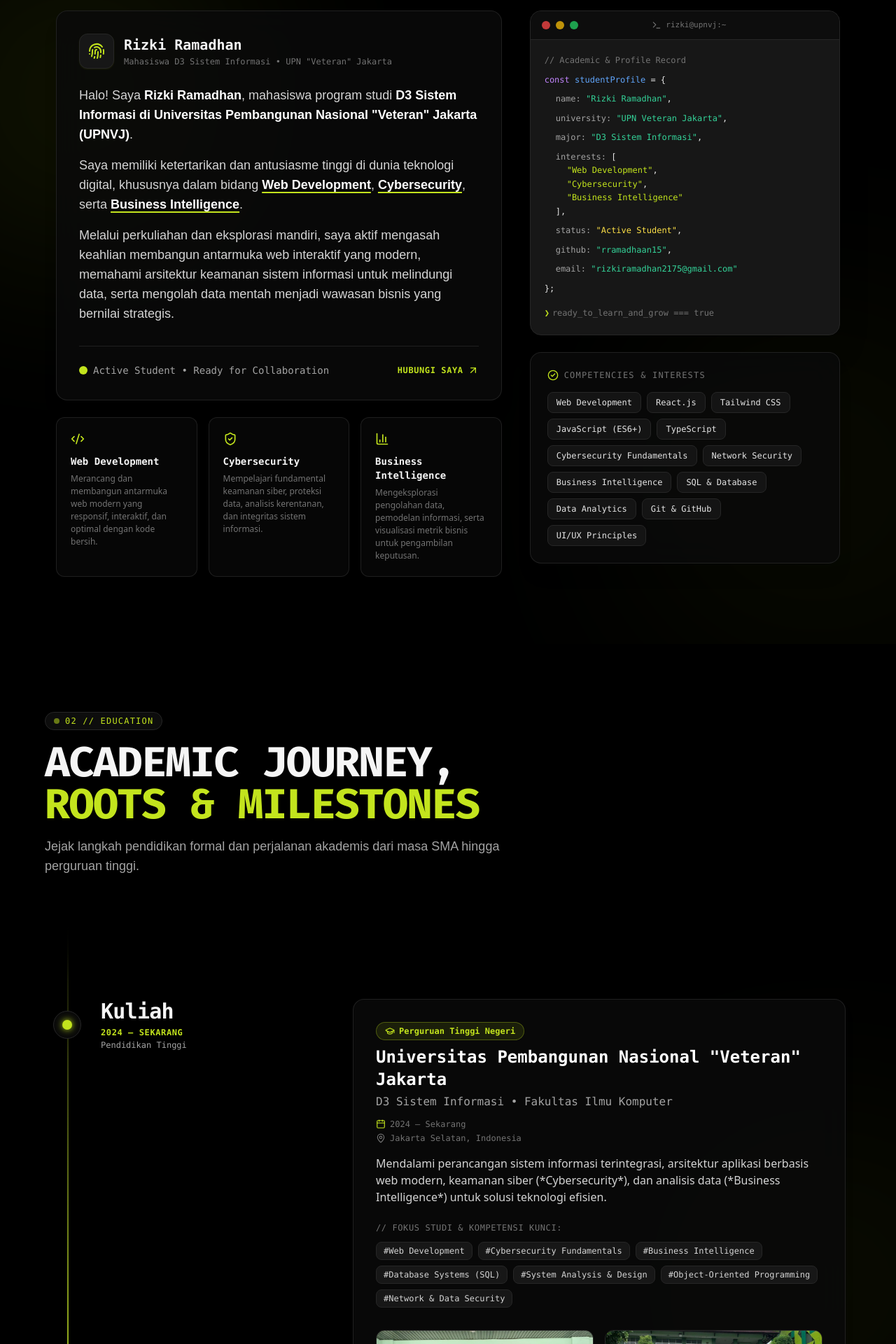
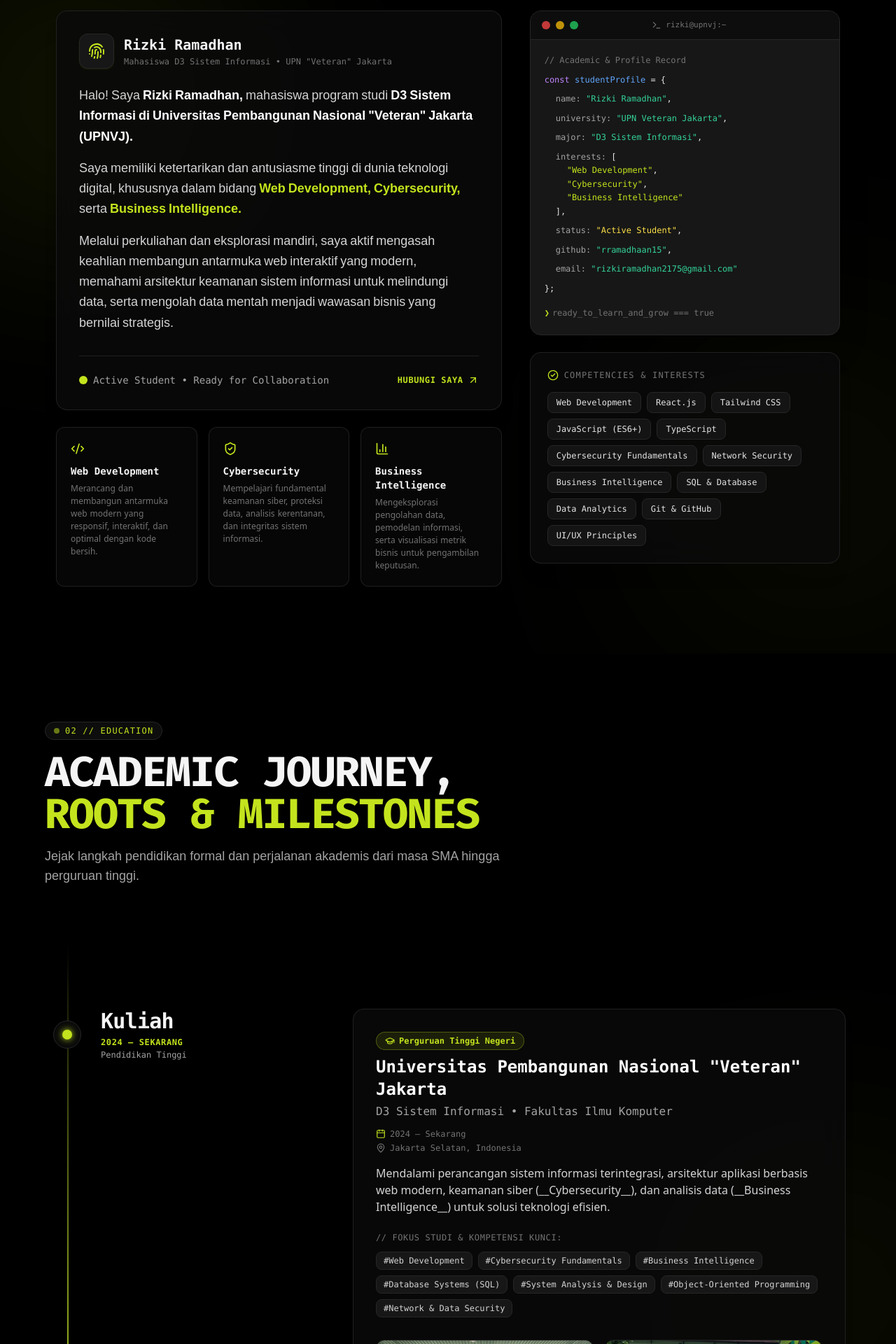
Before and after one commit to rramadhaan15/portofolio, a React (Vite) app: page / in a window 1280 px wide. Shown: the part 1180-3100 px from the top of the page at 70% size. Built offline with nearby package versions, Linux system fonts and the light colour scheme; a web font is replaced by a local one.

Commit message:
Final Experience

```diff
--- a/components/ui/about-section.tsx
+++ b/components/ui/about-section.tsx
@@ -9,6 +9,7 @@ import {
   BarChart3,
   Globe,
 } from "lucide-react";
+import { TextGenerateEffect } from "@/components/ui/text-generate-effect";
 
 export default function AboutSection() {
   const skills = [
@@ -103,27 +104,32 @@ export default function AboutSection() {
                 className="space-y-4 text-neutral-700 dark:text-neutral-300 leading-relaxed text-base md:text-lg"
                 style={{ fontFamily: "'Antic', sans-serif" }}
               >
-                <p>
-                  Halo! Saya <span className="font-semibold text-neutral-950 dark:text-white">Rizki Ramadhan</span>, mahasiswa program studi <span className="font-semibold text-neutral-950 dark:text-white">D3 Sistem Informasi di Universitas Pembangunan Nasional "Veteran" Jakarta (UPNVJ)</span>.
-                </p>
-                <p>
-                  Saya memiliki ketertarikan dan antusiasme tinggi di dunia teknologi digital, khususnya dalam bidang{" "}
-                  <span className="font-semibold text-neutral-950 dark:text-white underline decoration-2 underline-offset-4" style={{ textDecorationColor: "#C3E41D" }}>
-                    Web Development
-                  </span>
-                  ,{" "}
-                  <span className="font-semibold text-neutral-950 dark:text-white underline decoration-2 underline-offset-4" style={{ textDecorationColor: "#C3E41D" }}>
-                    Cybersecurity
-                  </span>
-                  , serta{" "}
-                  <span className="font-semibold text-neutral-950 dark:text-white underline decoration-2 underline-offset-4" style={{ textDecorationColor: "#C3E41D" }}>
-                    Business Intelligence
-                  </span>
-                  .
-                </p>
-                <p>
-                  Melalui perkuliahan dan eksplorasi mandiri, saya aktif mengasah keahlian membangun antarmuka web interaktif yang modern, memahami arsitektur keamanan sistem informasi untuk melindungi data, serta mengolah data mentah menjadi wawasan bisnis yang bernilai strategis.
-                </p>
+                <TextGenerateEffect
+                  as="p"
+                  filter
+                  staggerDuration={0.015}
+                  transition={{ duration: 0.25 }}
+                >
+                  {'Halo! Saya **Rizki Ramadhan**, mahasiswa program studi **D3 Sistem Informasi di Universitas Pembangunan Nasional "Veteran" Jakarta (UPNVJ)**.'}
+                </TextGenerateEffect>
+
+                <TextGenerateEffect
+                  as="p"
+                  filter
+                  staggerDuration={0.015}
+                  transition={{ duration: 0.25 }}
+                >
+                  {'Saya memiliki ketertarikan dan antusiasme tinggi di dunia teknologi digital, khususnya dalam bidang __Web Development__, __Cybersecurity__, serta __Business Intelligence__.'}
+                </TextGenerateEffect>
+
+                <TextGenerateEffect
+                  as="p"
+                  filter
+                  staggerDuration={0.015}
+                  transition={{ duration: 0.25 }}
+                >
+                  {'Melalui perkuliahan dan eksplorasi mandiri, saya aktif mengasah keahlian membangun antarmuka web interaktif yang modern, memahami arsitektur keamanan sistem informasi untuk melindungi data, serta mengolah data mentah menjadi wawasan bisnis yang bernilai strategis.'}
+                </TextGenerateEffect>
               </div>
 
               {/* Status Badge */}
@@ -162,7 +168,15 @@ export default function AboutSection() {
                   >
                     <Icon className="w-5 h-5 mb-3" style={{ color: "#C3E41D" }} />
                     <h4 className="font-bold text-sm font-mono mb-1.5">{item.title}</h4>
-                    <p className="text-xs text-neutral-500 leading-normal">{item.desc}</p>
+                    <TextGenerateEffect
+                      as="p"
+                      className="text-xs text-neutral-500 leading-normal font-sans"
+                      filter
+                      staggerDuration={0.015}
+                      transition={{ duration: 0.25 }}
+                    >
+                      {item.desc}
+                    </TextGenerateEffect>
                   </div>
                 );
               })}
--- a/components/ui/education-section.tsx
+++ b/components/ui/education-section.tsx
@@ -6,6 +6,7 @@ import {
   MapPin,
   Calendar,
 } from "lucide-react";
+import { TextGenerateEffect } from "@/components/ui/text-generate-effect";
 
 export default function EducationSection() {
   const educationData: TimelineEntry[] = [
@@ -37,10 +38,15 @@ export default function EducationSection() {
               </div>
             </div>
 
-            <p className="text-neutral-700 dark:text-neutral-300 leading-relaxed text-sm md:text-base font-sans mb-6">
-              Mendalami perancangan sistem informasi terintegrasi, arsitektur aplikasi berbasis web modern,
-              keamanan siber (*Cybersecurity*), dan analisis data (*Business Intelligence*) untuk solusi teknologi efisien.
-            </p>
+            <TextGenerateEffect
+              as="p"
+              className="text-neutral-700 dark:text-neutral-300 leading-relaxed text-sm md:text-base font-sans mb-6"
+              filter
+              staggerDuration={0.018}
+              transition={{ duration: 0.25 }}
+            >
+              {"Mendalami perancangan sistem informasi terintegrasi, arsitektur aplikasi berbasis web modern, keamanan siber (__Cybersecurity__), dan analisis data (__Business Intelligence__) untuk solusi teknologi efisien."}
+            </TextGenerateEffect>
 
             {/* Core Competencies Learned */}
             <div className="mb-6">
@@ -120,11 +126,15 @@ export default function EducationSection() {
               </div>
             </div>
 
-            <p className="text-neutral-700 dark:text-neutral-300 leading-relaxed text-sm md:text-base font-sans mb-6">
-              Membangun fondasi logika berpikir dan penalaran ilmiah di sekolah, sekaligus aktif mendalami
-              dunia teknologi komputer dan ekosistem digital secara otodidak melalui platform edukasi YouTube,
-              dokumentasi teknis, serta berbagai proyek <span className="text-[#a8cc0e] dark:text-[#C3E41D] font-medium">open source</span> di internet.
-            </p>
+            <TextGenerateEffect
+              as="p"
+              className="text-neutral-700 dark:text-neutral-300 leading-relaxed text-sm md:text-base font-sans mb-6"
+              filter
+              staggerDuration={0.018}
+              transition={{ duration: 0.25 }}
+            >
+              {"Membangun fondasi logika berpikir dan penalaran ilmiah di sekolah, sekaligus aktif mendalami dunia teknologi komputer dan ekosistem digital secara otodidak melalui platform edukasi YouTube, dokumentasi teknis, serta berbagai proyek __open source__ di internet."}
+            </TextGenerateEffect>
 
             <div className="flex flex-wrap gap-2 mb-6">
               {[
--- a/components/ui/text-generate-effect.tsx
+++ b/components/ui/text-generate-effect.tsx
@@ -14,7 +14,44 @@ export interface TextGenerateEffectProps {
   as?: React.ElementType;
   transition?: { duration?: number; ease?: string | number[] };
   trigger?: boolean;
+  once?: boolean;
 }
+
+interface ParsedWord {
+  text: string;
+  isBold?: boolean;
+  isHighlight?: boolean;
+}
+
+const parseContent = (str: string): ParsedWord[] => {
+  const result: ParsedWord[] = [];
+  const regex = /(\*\*[^*]+\*\*[,.!?:;]?)|(__[^_]+__[,.!?:;]?)|(\S+)/g;
+  let match: RegExpExecArray | null;
+
+  while ((match = regex.exec(str)) !== null) {
+    if (match[1]) {
+      const punct = match[1].match(/[,.!?:;]$/)?.[0] || "";
+      const raw = punct ? match[1].slice(2, -2 - punct.length) : match[1].slice(2, -2);
+      const innerWords = raw.split(/\s+/).filter(Boolean);
+      innerWords.forEach((w, i) => {
+        const isLast = i === innerWords.length - 1;
+        result.push({ text: w + (isLast ? punct : ""), isBold: true });
+      });
+    } else if (match[2]) {
+      const punct = match[2].match(/[,.!?:;]$/)?.[0] || "";
+      const raw = punct ? match[2].slice(2, -2 - punct.length) : match[2].slice(2, -2);
+      const innerWords = raw.split(/\s+/).filter(Boolean);
+      innerWords.forEach((w, i) => {
+        const isLast = i === innerWords.length - 1;
+        result.push({ text: w + (isLast ? punct : ""), isHighlight: true });
+      });
+    } else if (match[3]) {
+      result.push({ text: match[3] });
+    }
+  }
+
+  return result;
+};
 
 export const TextGenerateEffect = ({
   children,
@@ -26,19 +63,20 @@ export const TextGenerateEffect = ({
   as: Component = "p",
   transition,
   trigger = true,
+  once = false,
 }: TextGenerateEffectProps) => {
   const content = typeof children === "string" ? children : words || "";
-  const wordsArray = content.split(" ");
+  const wordsArray = parseContent(content);
   const ref = useRef<HTMLDivElement>(null);
-  const isInView = useInView(ref, { once: false, margin: "-40px" });
+  const isInView = useInView(ref, { once, margin: "-40px" });
 
   const shouldAnimate = trigger && isInView;
 
   return (
     <Component ref={ref} className={cn("leading-relaxed", className)}>
-      {wordsArray.map((word, idx) => (
+      {wordsArray.map((item, idx) => (
         <motion.span
-          key={word + idx}
+          key={item.text + idx}
           initial={{
             opacity: 0,
             filter: filter ? "blur(8px)" : "none",
@@ -62,9 +100,13 @@ export const TextGenerateEffect = ({
             delay: idx * staggerDuration,
             ease: "easeOut",
           }}
-          className="inline-block mr-1"
+          className={cn(
+            "inline-block mr-1",
+            item.isBold && "font-semibold text-neutral-950 dark:text-white",
+            item.isHighlight && "font-semibold text-[#a8cc0e] dark:text-[#C3E41D]"
+          )}
         >
-          {word}
+          {item.text}
         </motion.span>
       ))}
     </Component>
--- a/src/components/ui/about-section.tsx
+++ b/src/components/ui/about-section.tsx
@@ -9,6 +9,7 @@ import {
   BarChart3,
   Globe,
 } from "lucide-react";
+import { TextGenerateEffect } from "@/components/ui/text-generate-effect";
 
 export default function AboutSection() {
   const skills = [
@@ -103,27 +104,32 @@ export default function AboutSection() {
                 className="space-y-4 text-neutral-700 dark:text-neutral-300 leading-relaxed text-base md:text-lg"
                 style={{ fontFamily: "'Antic', sans-serif" }}
               >
-                <p>
-                  Halo! Saya <span className="font-semibold text-neutral-950 dark:text-white">Rizki Ramadhan</span>, mahasiswa program studi <span className="font-semibold text-neutral-950 dark:text-white">D3 Sistem Informasi di Universitas Pembangunan Nasional "Veteran" Jakarta (UPNVJ)</span>.
-                </p>
-                <p>
-                  Saya memiliki ketertarikan dan antusiasme tinggi di dunia teknologi digital, khususnya dalam bidang{" "}
-                  <span className="font-semibold text-neutral-950 dark:text-white underline decoration-2 underline-offset-4" style={{ textDecorationColor: "#C3E41D" }}>
-                    Web Development
-                  </span>
-                  ,{" "}
-                  <span className="font-semibold text-neutral-950 dark:text-white underline decoration-2 underline-offset-4" style={{ textDecorationColor: "#C3E41D" }}>
-                    Cybersecurity
-                  </span>
-                  , serta{" "}
-                  <span className="font-semibold text-neutral-950 dark:text-white underline decoration-2 underline-offset-4" style={{ textDecorationColor: "#C3E41D" }}>
-                    Business Intelligence
-                  </span>
-                  .
-                </p>
-                <p>
-                  Melalui perkuliahan dan eksplorasi mandiri, saya aktif mengasah keahlian membangun antarmuka web interaktif yang modern, memahami arsitektur keamanan sistem informasi untuk melindungi data, serta mengolah data mentah menjadi wawasan bisnis yang bernilai strategis.
-                </p>
+                <TextGenerateEffect
+                  as="p"
+                  filter
+                  staggerDuration={0.015}
+                  transition={{ duration: 0.25 }}
+                >
+                  {'Halo! Saya **Rizki Ramadhan**, mahasiswa program studi **D3 Sistem Informasi di Universitas Pembangunan Nasional "Veteran" Jakarta (UPNVJ)**.'}
+                </TextGenerateEffect>
+
+                <TextGenerateEffect
+                  as="p"
+                  filter
+                  staggerDuration={0.015}
+                  transition={{ duration: 0.25 }}
+                >
+                  {'Saya memiliki ketertarikan dan antusiasme tinggi di dunia teknologi digital, khususnya dalam bidang __Web Development__, __Cybersecurity__, serta __Business Intelligence__.'}
+                </TextGenerateEffect>
+
+                <TextGenerateEffect
+                  as="p"
+                  filter
+                  staggerDuration={0.015}
+                  transition={{ duration: 0.25 }}
+                >
+                  {'Melalui perkuliahan dan eksplorasi mandiri, saya aktif mengasah keahlian membangun antarmuka web interaktif yang modern, memahami arsitektur keamanan sistem informasi untuk melindungi data, serta mengolah data mentah menjadi wawasan bisnis yang bernilai strategis.'}
+                </TextGenerateEffect>
               </div>
 
               {/* Status Badge */}
@@ -162,7 +168,15 @@ export default function AboutSection() {
                   >
                     <Icon className="w-5 h-5 mb-3" style={{ color: "#C3E41D" }} />
                     <h4 className="font-bold text-sm font-mono mb-1.5">{item.title}</h4>
-                    <p className="text-xs text-neutral-500 leading-normal">{item.desc}</p>
+                    <TextGenerateEffect
+                      as="p"
+                      className="text-xs text-neutral-500 leading-normal font-sans"
+                      filter
+                      staggerDuration={0.015}
+                      transition={{ duration: 0.25 }}
+                    >
+                      {item.desc}
+                    </TextGenerateEffect>
                   </div>
                 );
               })}
--- a/src/components/ui/education-section.tsx
+++ b/src/components/ui/education-section.tsx
@@ -6,6 +6,7 @@ import {
   MapPin,
   Calendar,
 } from "lucide-react";
+import { TextGenerateEffect } from "@/components/ui/text-generate-effect";
 
 export default function EducationSection() {
   const educationData: TimelineEntry[] = [
@@ -37,10 +38,15 @@ export default function EducationSection() {
               </div>
             </div>
 
-            <p className="text-neutral-700 dark:text-neutral-300 leading-relaxed text-sm md:text-base font-sans mb-6">
-              Mendalami perancangan sistem informasi terintegrasi, arsitektur aplikasi berbasis web modern,
-              keamanan siber (*Cybersecurity*), dan analisis data (*Business Intelligence*) untuk solusi teknologi efisien.
-            </p>
+            <TextGenerateEffect
+              as="p"
+              className="text-neutral-700 dark:text-neutral-300 leading-relaxed text-sm md:text-base font-sans mb-6"
+              filter
+              staggerDuration={0.018}
+              transition={{ duration: 0.25 }}
+            >
+              {"Mendalami perancangan sistem informasi terintegrasi, arsitektur aplikasi berbasis web modern, keamanan siber (__Cybersecurity__), dan analisis data (__Business Intelligence__) untuk solusi teknologi efisien."}
+            </TextGenerateEffect>
 
             {/* Core Competencies Learned */}
             <div className="mb-6">
@@ -120,11 +126,15 @@ export default function EducationSection() {
               </div>
             </div>
 
-            <p className="text-neutral-700 dark:text-neutral-300 leading-relaxed text-sm md:text-base font-sans mb-6">
-              Membangun fondasi logika berpikir dan penalaran ilmiah di sekolah, sekaligus aktif mendalami
-              dunia teknologi komputer dan ekosistem digital secara otodidak melalui platform edukasi YouTube,
-              dokumentasi teknis, serta berbagai proyek <span className="text-[#a8cc0e] dark:text-[#C3E41D] font-medium">open source</span> di internet.
-            </p>
+            <TextGenerateEffect
+              as="p"
+              className="text-neutral-700 dark:text-neutral-300 leading-relaxed text-sm md:text-base font-sans mb-6"
+              filter
+              staggerDuration={0.018}
+              transition={{ duration: 0.25 }}
+            >
+              {"Membangun fondasi logika berpikir dan penalaran ilmiah di sekolah, sekaligus aktif mendalami dunia teknologi komputer dan ekosistem digital secara otodidak melalui platform edukasi YouTube, dokumentasi teknis, serta berbagai proyek __open source__ di internet."}
+            </TextGenerateEffect>
 
             <div className="flex flex-wrap gap-2 mb-6">
               {[
--- a/src/components/ui/text-generate-effect.tsx
+++ b/src/components/ui/text-generate-effect.tsx
@@ -14,7 +14,44 @@ export interface TextGenerateEffectProps {
   as?: React.ElementType;
   transition?: { duration?: number; ease?: string | number[] };
   trigger?: boolean;
+  once?: boolean;
 }
+
+interface ParsedWord {
+  text: string;
+  isBold?: boolean;
+  isHighlight?: boolean;
+}
+
+const parseContent = (str: string): ParsedWord[] => {
+  const result: ParsedWord[] = [];
+  const regex = /(\*\*[^*]+\*\*[,.!?:;]?)|(__[^_]+__[,.!?:;]?)|(\S+)/g;
+  let match: RegExpExecArray | null;
+
+  while ((match = regex.exec(str)) !== null) {
+    if (match[1]) {
+      const punct = match[1].match(/[,.!?:;]$/)?.[0] || "";
+      const raw = punct ? match[1].slice(2, -2 - punct.length) : match[1].slice(2, -2);
+      const innerWords = raw.split(/\s+/).filter(Boolean);
+      innerWords.forEach((w, i) => {
+        const isLast = i === innerWords.length - 1;
+        result.push({ text: w + (isLast ? punct : ""), isBold: true });
+      });
+    } else if (match[2]) {
+      const punct = match[2].match(/[,.!?:;]$/)?.[0] || "";
+      const raw = punct ? match[2].slice(2, -2 - punct.length) : match[2].slice(2, -2);
+      const innerWords = raw.split(/\s+/).filter(Boolean);
+      innerWords.forEach((w, i) => {
+        const isLast = i === innerWords.length - 1;
+        result.push({ text: w + (isLast ? punct : ""), isHighlight: true });
+      });
+    } else if (match[3]) {
+      result.push({ text: match[3] });
+    }
+  }
+
+  return result;
+};
 
 export const TextGenerateEffect = ({
   children,
@@ -26,19 +63,20 @@ export const TextGenerateEffect = ({
   as: Component = "p",
   transition,
   trigger = true,
+  once = false,
 }: TextGenerateEffectProps) => {
   const content = typeof children === "string" ? children : words || "";
-  const wordsArray = content.split(" ");
+  const wordsArray = parseContent(content);
   const ref = useRef<HTMLDivElement>(null);
-  const isInView = useInView(ref, { once: false, margin: "-40px" });
+  const isInView = useInView(ref, { once, margin: "-40px" });
 
   const shouldAnimate = trigger && isInView;
 
   return (
     <Component ref={ref} className={cn("leading-relaxed", className)}>
-      {wordsArray.map((word, idx) => (
+      {wordsArray.map((item, idx) => (
         <motion.span
-          key={word + idx}
+          key={item.text + idx}
           initial={{
             opacity: 0,
             filter: filter ? "blur(8px)" : "none",
@@ -62,9 +100,13 @@ export const TextGenerateEffect = ({
             delay: idx * staggerDuration,
             ease: "easeOut",
           }}
-          className="inline-block mr-1"
+          className={cn(
+            "inline-block mr-1",
+            item.isBold && "font-semibold text-neutral-950 dark:text-white",
+            item.isHighlight && "font-semibold text-[#a8cc0e] dark:text-[#C3E41D]"
+          )}
         >
-          {word}
+          {item.text}
         </motion.span>
       ))}
     </Component>
```
Also changed, not shown: 5 other files (tests, documents, lock files or other folders).
